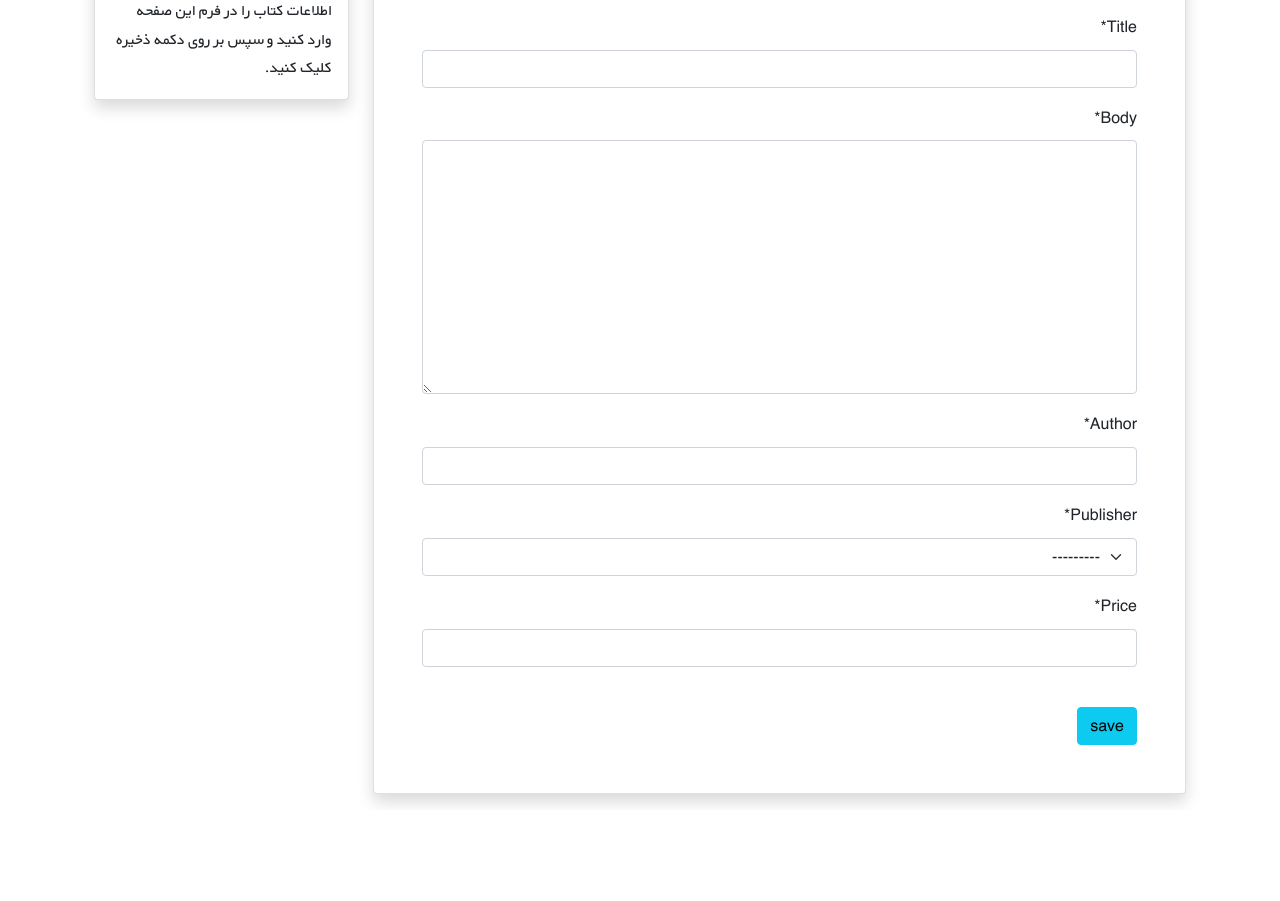
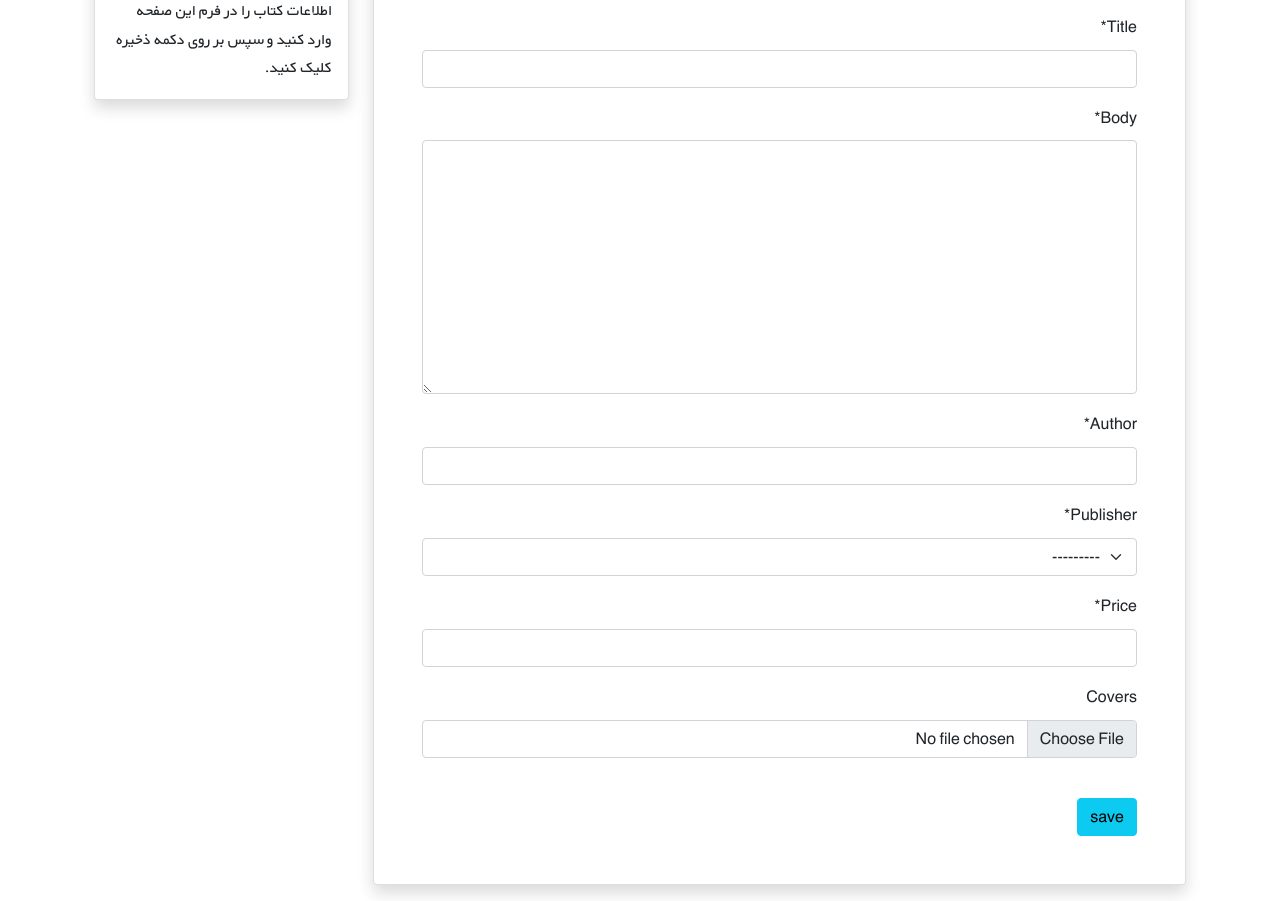
Before and after one commit to ErfanAshki/book_store_project, a Django app: page /books/create/ in a window 1280 px wide. Shown: the part 162-1063 px from the top of the page. Before the commit the page ends 967 px from the top, so only its background shows below. Run offline with Django 5.2, Linux system fonts and the light colour scheme; some libraries are stand-ins or nearby versions.

Commit message:
add media folder and it's config & add book covers

```diff
--- a/book/models.py
+++ b/book/models.py
@@ -11,6 +11,7 @@
     datetime_created = models.DateTimeField(auto_now_add=True)
     datetime_modified = models.DateTimeField(auto_now=True)
     price = models.DecimalField(max_digits=6, decimal_places=2)
+    covers = models.ImageField(upload_to='book_covers', null=True, blank=True)
 
     def __str__(self):
         return f"{self.title}"
--- a/book/templates/book/book_detail.html
+++ b/book/templates/book/book_detail.html
@@ -13,8 +13,10 @@
                     <div class="row w-sm-75 w-100">
                         <div class="col-xs-12 col-md-3 d-flex justify-content-center">
                             <div>
-                                <img src="https://newcdn.fidibo.com/images/books/65579_50411_normal.jpg"
-                                     class="img-fluid rounded-start" alt="...">
+                                {% if book.covers %}
+                                    <img src="{{ book.covers.url }}"
+                                         class="img-fluid rounded-start shadow" alt="...">
+                                {% endif %}
                             </div>
                         </div>
                         <div class="col-xs-12 col-md-6 text-center text-md-end mt-md-1 mt-4">
--- a/book/views.py
+++ b/book/views.py
@@ -21,14 +21,14 @@
 
 class BookCreateView(generic.CreateView):
     model = Book
-    fields = ['title', 'body', 'author', 'publisher', 'price']
+    fields = ['title', 'body', 'author', 'publisher', 'price', 'covers']
     template_name = 'book/book_create.html'
     context_object_name = 'form'
 
 
 class BookUpdateView(generic.UpdateView):
     model = Book
-    fields = ['title', 'body', 'author', 'price']
+    fields = ['title', 'body', 'author', 'price', 'covers']
     template_name = 'book/book_update.html'
     context_object_name = 'form'
 
--- a/config/settings.py
+++ b/config/settings.py
@@ -128,6 +128,10 @@
 STATIC_URL = '/static/'
 STATICFILES_DIRS = [str(BASE_DIR.joinpath('static'))]
 
+# Media config
+MEDIA_URL = '/media/'
+MEDIA_ROOT = str(BASE_DIR.joinpath('media'))
+
 
 # Default primary key field type
 # https://docs.djangoproject.com/en/5.1/ref/settings/#default-auto-field
--- a/config/urls.py
+++ b/config/urls.py
@@ -16,6 +16,9 @@
 """
 from django.contrib import admin
 from django.urls import path, include
+from django.conf import settings
+from django.conf.urls.static import static
+
 
 urlpatterns = [
     path('admin/', admin.site.urls),
@@ -23,4 +26,5 @@
     path('home/', include('pages.urls')),
     path('accounts/', include('accounts.urls')),
     path('books/', include('book.urls')),
-]
+
+] + static(settings.MEDIA_URL, document_root=settings.MEDIA_ROOT)
--- a/requirements.txt
+++ b/requirements.txt
@@ -1,4 +1,7 @@
 asgiref==3.8.1
+crispy-bootstrap4==2024.10
 Django==5.1.3
+django-crispy-forms==2.3
+pillow==11.0.0
 sqlparse==0.5.2
 tzdata==2024.2
```
Also changed, not shown: book/templates/book/book_list.html (+6 -3 lines), book/migrations/0002_book_covers.py (added), media/book_covers/اسب_سیاه.png (added), media/book_covers/قدرت_شروع_ناقص.png (added), media/book_covers/مدیزیت_توجه.png (added), media/book_covers/پایان_میانگین.png (added), media/book_covers/یادگیری_یادگیری.png (added).
